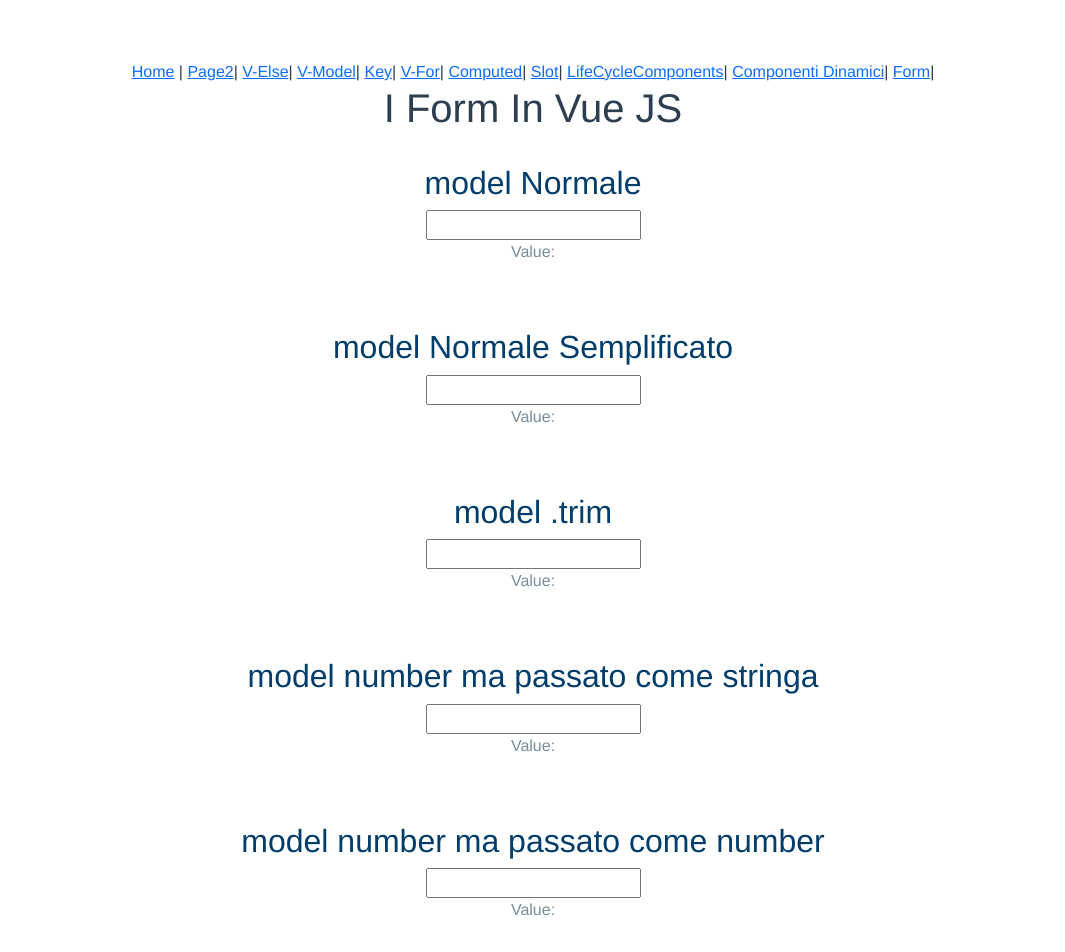
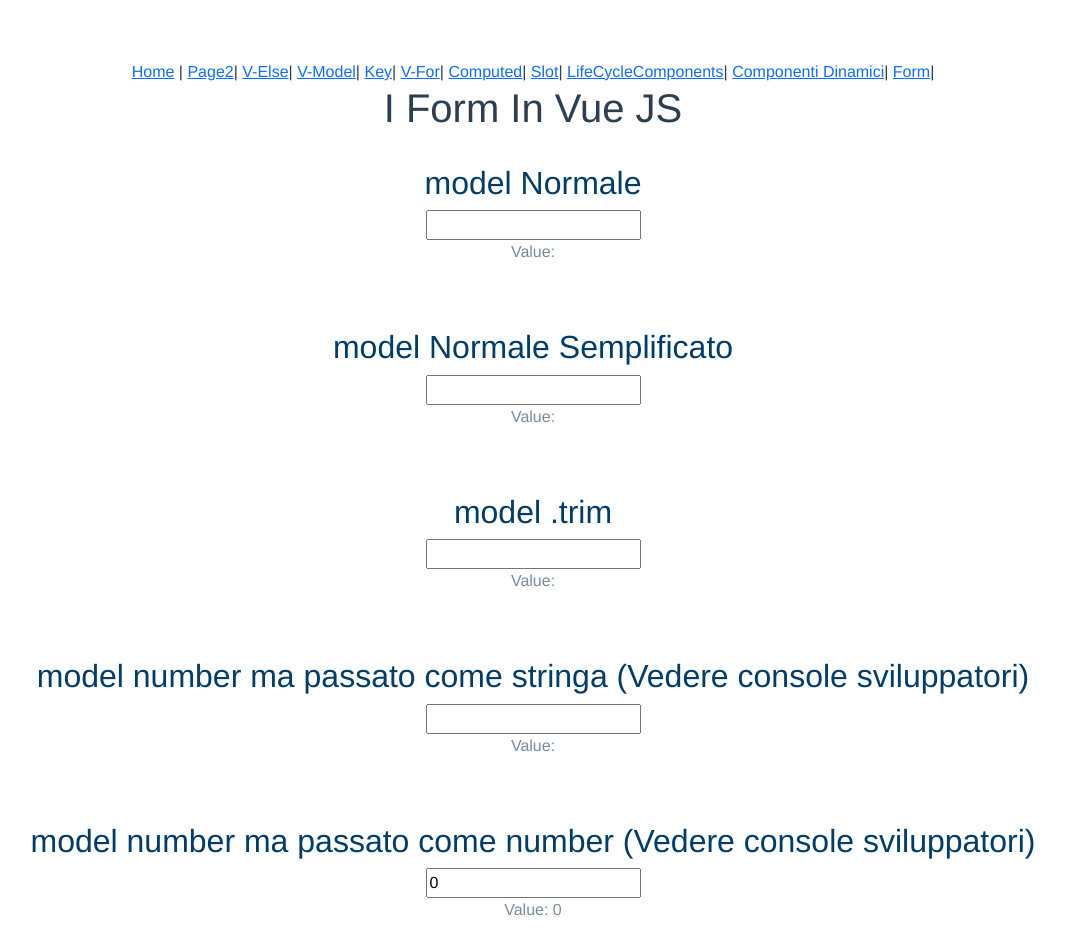
Before and after one commit to AlessandroZara/TeoriaVueJs, a Vue app: page /form in a window 1280 px wide. Shown: the top 952 px of the page, without its empty margins (107-1172 px from the left). Built offline with nearby package versions, Linux system fonts and the light colour scheme.

Commit message:
upload new code and explanations as a comment

```diff
--- a/src/views/Form.vue
+++ b/src/views/Form.vue
@@ -32,9 +32,9 @@
     <br />
     <br />
     <div>
-      <h2>model number ma passato come stringa</h2>
-      <input type="number" v-model="value3" />
-      <p>Value: {{ value3 }}</p>
+      <h2>model number ma passato come stringa (Vedere console sviluppatori)</h2>
+      <input  @change="validate()" type="number" v-model="value3" />
+      <p >Value: {{ value3 }}</p>
       <!-- Nonostante abbiamo usato l'attributo type="number", la proprietà value viene comunque convertita in una stringa. -->
     </div>
     <br />
@@ -42,9 +42,9 @@
     <!-- Al contrario, grazie al modificatore ".number", la proprietà value conterrà sempre dei valori di tipo Number
        (vale anche per i campi di input con attributo type="text"). -->
     <div>
-      <h2>model number ma passato come number</h2>
-      <input type="number" v-model.number="value4" />
-      <p>Value: {{ value4 }}</p>
+      <h2>model number ma passato come number (Vedere console sviluppatori)</h2>
+      <input @change="validate2()" type="number" v-model.number="value4" />
+      <p >Value: {{ value4 }}</p>
     </div>
     <br />
     <br />
@@ -79,18 +79,36 @@
       <h1>Form Esempio</h1>
       <div class="mb-3">
         <label for="name">Nome</label>
-        <input type="text" v-model.trim="details.name" class="form-control" id="exampleInputEmail1" aria-describedby="emailHelp" />
+        <input
+          type="text"
+          v-model.trim="details.name"
+          class="form-control"
+          id="exampleInputEmail1"
+          aria-describedby="emailHelp"
+        />
       </div>
       <div class="mb-3">
         <label for="email">E-mail</label>
-        <input type="email" id="email" v-model.trim="details.email" class="form-control" />
+        <input
+          type="email"
+          id="email"
+          v-model.trim="details.email"
+          class="form-control"
+        />
       </div>
       <div class="mb-3">
         <label for="age">Et&agrave;</label>
-        <input type="number" id="age" v-model.number="details.age" class="form-control"/>
+        <input
+          type="number"
+          id="age"
+          v-model.number="details.age"
+          class="form-control"
+        />
       </div>
       <div class="mb-3">
-         <label  class="form-label"><strong>Seleziona JS framework preferito</strong></label>
+        <label class="form-label"
+          ><strong>Seleziona JS framework preferito</strong></label
+        >
         <select class="form-select" v-model="details.favoriteJsFramework">
           <option disabled value="">Seleziona JS framework preferito</option>
           <option
@@ -116,7 +134,9 @@
               v-model="details.cssFrameworks"
               class="form-check-input"
             />
-            <label class="form-check-label"  :for="cssFramework">{{ cssFramework }}</label>
+            <label class="form-check-label" :for="cssFramework">{{
+              cssFramework
+            }}</label>
           </template>
         </fieldset>
       </div>
@@ -146,7 +166,6 @@
         </div>
         <button type="submit" class="btn btn-primary">Invia</button>
       </fieldset>
-
     </form>
   </div>
 </template>
@@ -160,7 +179,7 @@ export default {
       value1: "",
       value2: "",
       value3: "",
-      value4: undefined,
+      value4: 0,
       checked: [],
       options: ["angular", "react", "vue"],
       details: {
@@ -185,6 +204,12 @@ export default {
     onSubmit() {
       console.log(this.details);
     },
+    validate() {
+      console.log( "Passato come stringa" +" "+  this.value3);
+    },
+    validate2() {
+      console.log(`passato come numero sicuramente ${this.value4}`);
+    },
   },
 };
 </script>
```
Lines whose indentation alone changed are shown as unchanged.
